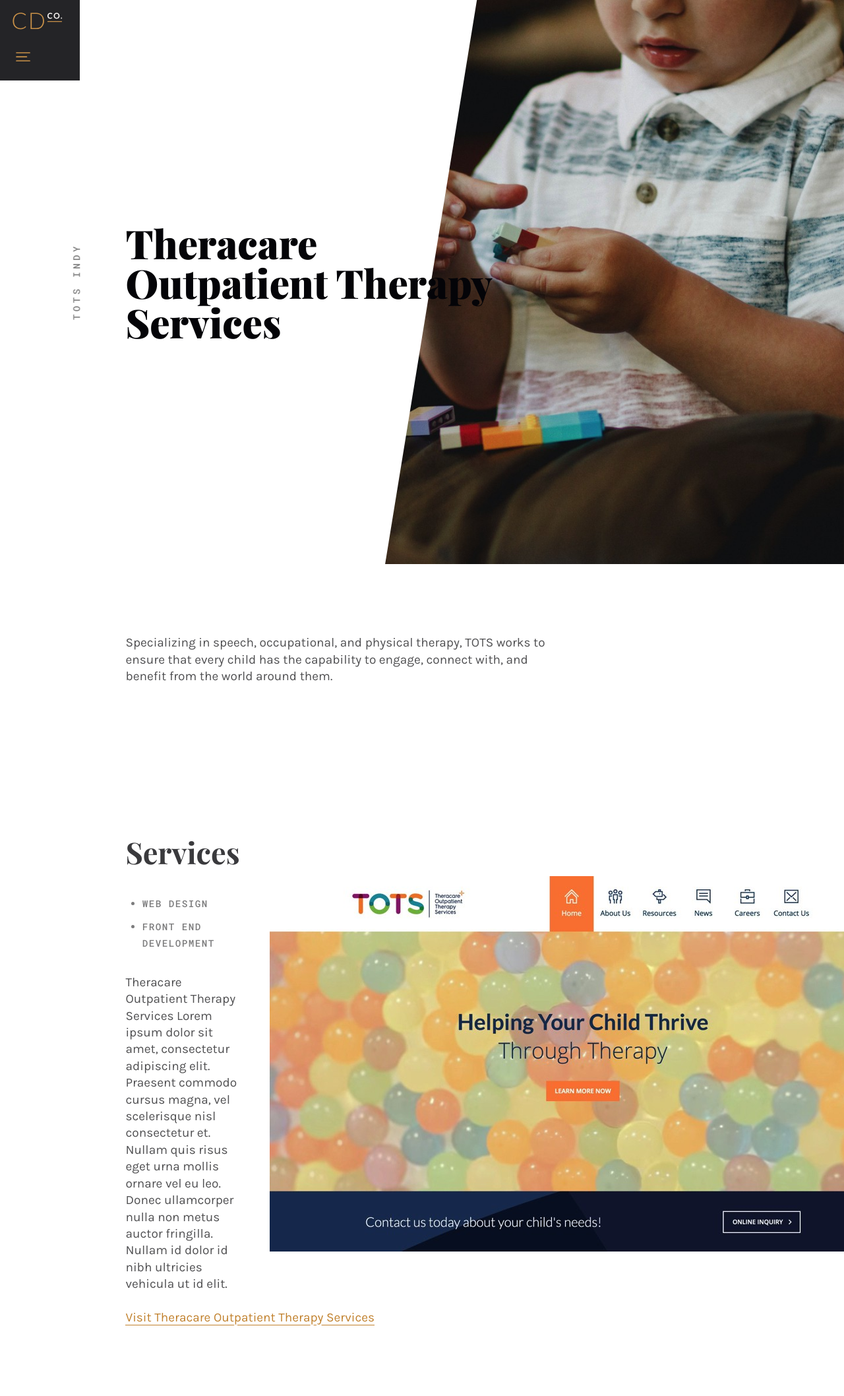
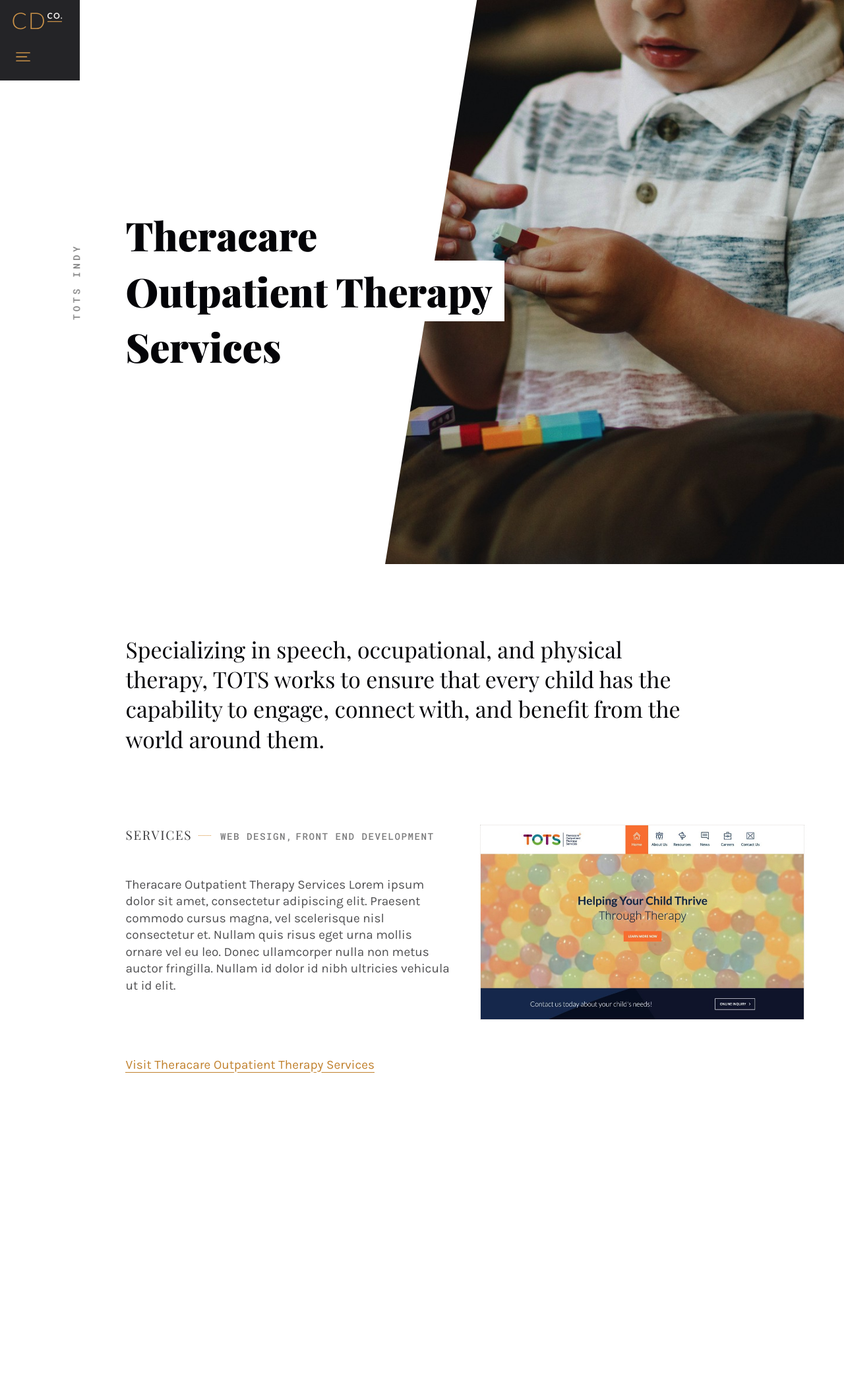
Before and after one commit to claxondesignco/claxondesignco.github.io, a Jekyll site: the page built from _portfolio/TOTSIndy.md, in a window 1280 px wide. Shown: the whole page at 66% size. Built offline with Jekyll 4.4.1, drawn with Linux system fonts in a browser that asks for light colours; nearby versions of some CDN libraries; comment, search, counter and statistics services are not loaded; after the commit the page ends 1733 px from its top, so only the background shows below that.

Commit message:
Added white background to h2 elements on portfolio heroes; restyled hero elements on mobile; Created styling for portfolio pages.

```diff
--- a/_sass/_sections.sass
+++ b/_sass/_sections.sass
@@ -13,9 +13,6 @@
     > header
         margin-bottom: ms(5)
 
-#introduction
-  min-height: 95vh
-
 .hero
 
   h1
@@ -28,24 +25,15 @@
     color: $gold-t3
     margin-top: -4.9rem
 
-  h2
-    font-size: ms(4)
-    text-transform: none
-    line-height: 1.4em
-    font-family: $serif
-    -webkit-font-smoothing: subpixel-antialiased
-    font-weight: 900
-    color: var(--black-s1)
-    position: relative
-    margin: 0 0 ms(1)
-    background-color: var(--white-t4)
-    display: inline
-    padding: 0.1em 0.3em
-    -webkit-box-decoration-break: clone
-    -ms-box-decoration-break: clone
-    -o-box-decoration-break: clone
-    box-decoration-break: clone
-    margin-left: -0.3em
+    span.background
+      background-color: var(--white-t4)
+      display: inline
+      padding: 0.3em 0.8em
+      -webkit-box-decoration-break: clone
+      -ms-box-decoration-break: clone
+      -o-box-decoration-break: clone
+      box-decoration-break: clone
+      margin-left: -0.8em
 
   p + p
     display: inline
@@ -56,6 +44,26 @@
     box-decoration-break: clone
     background: var(--white)
     margin-left: -0.3em
+
+.hero h2,
+.portfolio-hero h1
+  font-size: ms(4)
+  text-transform: none
+  line-height: 1.4em
+  font-family: $serif
+  -webkit-font-smoothing: subpixel-antialiased
+  font-weight: 900
+  color: var(--black-s1)
+  position: relative
+  margin: 0 0 ms(1)
+  background-color: var(--white-t4)
+  display: inline
+  padding: 0.1em 0.3em
+  -webkit-box-decoration-break: clone
+  -ms-box-decoration-break: clone
+  -o-box-decoration-break: clone
+  box-decoration-break: clone
+  margin-left: -0.3em
 
 section[class^="full-aside-"]
   display: grid
@@ -73,16 +81,36 @@
 
   .aside,
   img.aside
-    grid-area: 1/3/4/8
+    grid-area: 1/1/4/8
     margin: 0
-    -webkit-clip-path: polygon(20% 0%, 100% 0, 100% 100%, 0% 100%)
-    clip-path: polygon(20% 0%, 100% 0, 100% 100%, 0% 100%)
+    -webkit-clip-path: polygon(0% 0%, 100% 0, 100% 100%, 100% 100%)
+    clip-path: polygon(0% 0%, 100% 0, 100% 100%, 100% 100%)
     z-index: 0
+
+  &.portfolio-intro
+    align-items: end
+
+    img.aside
+      -webkit-clip-path: polygon(0% 0%, 100% 0, 100% 100%, 100% 70%)
+      clip-path: polygon(0% 0%, 100% 0, 100% 100%, 100% 70%)
 
 @media (min-width: 727px)
   section[class^="full-aside-"]
     grid-template-rows: ms(6) auto ms(5)
     grid-template-columns: ms(8) 2fr 1fr ms(3) 1fr 1fr ms(4)
+
+    .aside,
+    img.aside
+      grid-area: 1/3/4/8
+      -webkit-clip-path: polygon(20% 0%, 100% 0, 100% 100%, 0% 100%)
+      clip-path: polygon(20% 0%, 100% 0, 100% 100%, 0% 100%)
+
+    &.portfolio-intro
+      align-items: center
+
+      img.aside
+        -webkit-clip-path: polygon(20% 0%, 100% 0, 100% 100%, 0% 100%)
+        clip-path: polygon(20% 0%, 100% 0, 100% 100%, 0% 100%)
 
 @media (min-width: 1000px)
   section[class^="full-aside-"]
@@ -234,20 +262,20 @@
   grid-row-gap: ms(1)
   padding: 0
 
+@media (min-width: 727px)
+  .portfolio-list,
+  .lab-collection
+    padding-bottom: ms(5)
+
 @media (min-width: 768px)
   .portfolio-list,
   .lab-collection
     display: grid
     grid-template-columns: 1fr 1fr 1fr 1fr 1fr 1fr 1fr 1fr
-    grid-column-gap: ms(4)
+    grid-column-gap: ms(6)
     grid-row-gap: ms(-2)
     border-bottom: 1px solid $white-s1
     padding-bottom: ms(3)
-
-@media (min-width: 727px)
-  .portfolio-list,
-  .lab-collection
-    padding-bottom: ms(5)
 
 @media (min-width: 1260px)
   .portfolio-list,
@@ -297,12 +325,14 @@
   max-width: unset
   height: 100%
   position: relative
-  padding-bottom: ms(1)
 
-  &::before
+@media (min-width: 727px)
+  .portfolio-item::before,
+  .lab-item::before
     content: ""
     border: 1px dotted $gold-t4
     border-right: none
+    border-bottom: none
     width: ms(-1)
     display: block
     position: absolute
@@ -370,3 +400,65 @@
   object-fit: contain
   display: block
   margin: 0 auto ms(-1)
+  border: 1px dotted var(--white-s1)
+
+.portfolio-introduction
+  padding-bottom: 0
+
+.portfolio-intro-type
+  color: $black-s1
+  font-size: ms(2)
+  line-height: ms(3)
+  font-family: $serif
+  margin-bottom: 0
+  max-width: 26em
+
+.portfolio-meta
+  margin: 0 0 ms(3)
+
+@media (min-width: 768px)
+
+.portfolio-meta-header
+  font-size: ms(0)
+  line-height: ms(1)
+  font-weight: 400
+  letter-spacing: 0.09em
+  text-transform: uppercase
+  margin: 0
+  display: inline-block
+  height: 1.5rem
+
+  &::after
+    content: ""
+    width: ms(0)
+    height: 1px
+    border-bottom: 1px dotted $gold-t1
+    margin: 0 0.5em 0.19em
+    display: inline-block
+    vertical-align: middle
+
+.portfolio-services-list
+  line-height: ms(1)
+  padding: 0
+  margin: 0
+  display: inline-block
+  padding: 0.1em 0
+  height: 1.5rem
+
+.portfolio-services-list-item
+  list-style: none
+  display: inline
+  line-height: ms(1)
+
+  &:not(:last-of-type)::after
+    content: ","
+
+.portfolio-content
+
+  .columns
+    align-items: start
+
+.portfolio-preview
+  width: 100%
+  border: 1px dotted var(--white-s1)
+  margin-bottom: ms(3)
```
